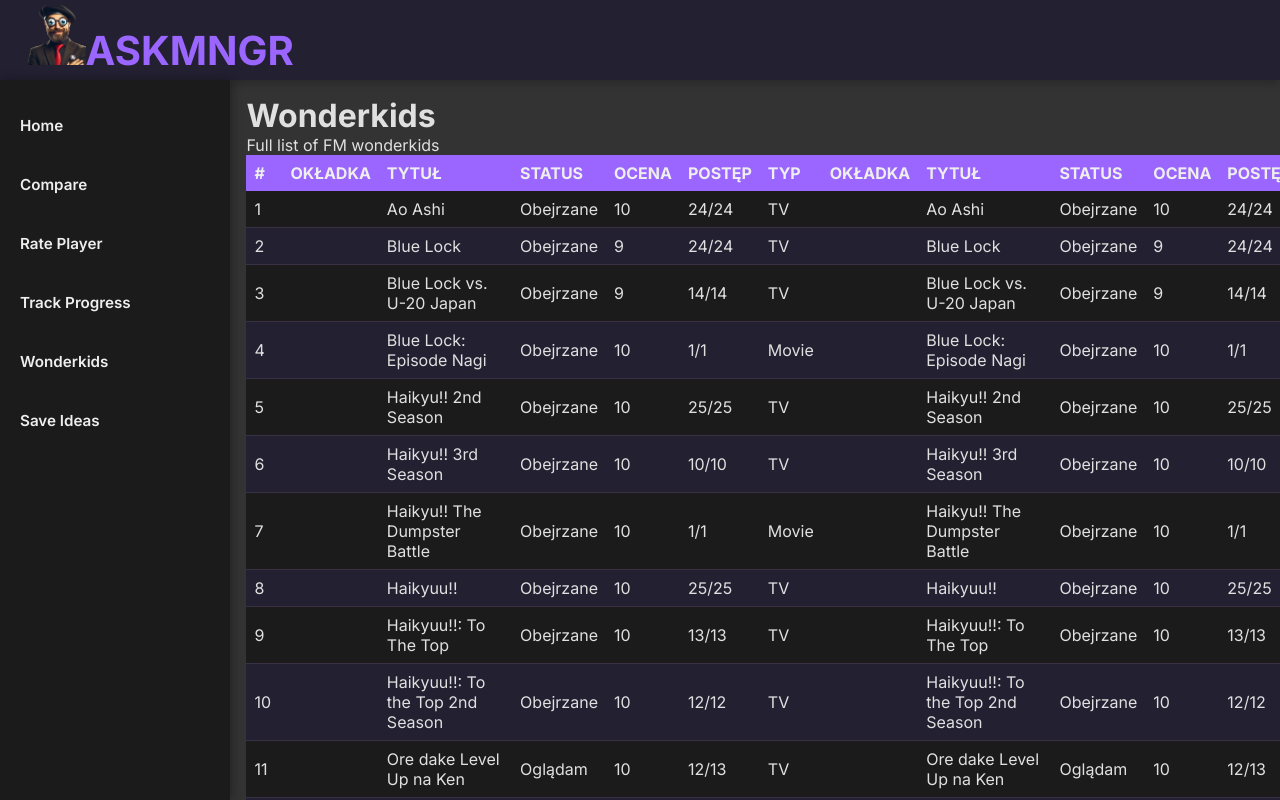
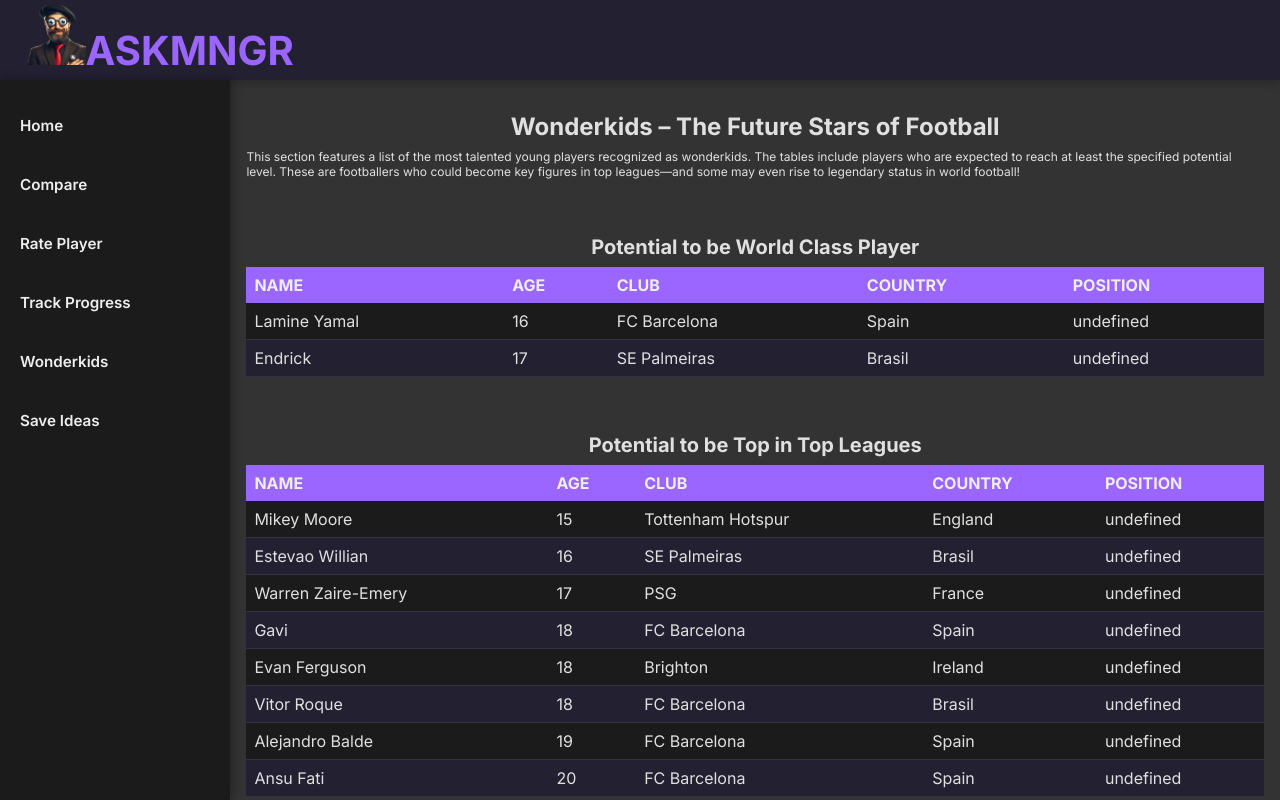
Before and after one commit to Efkey2137/fmApp, a React (Create React App) app: page /wonderkids in a window 1280 px wide. Built offline with nearby package versions, Linux system fonts and the light colour scheme; the HTML template or start-up script is replaced by a standard one.

Commit message:
added potential csv file and update wonderkids page for multiple tables

```diff
--- a/src/App.css
+++ b/src/App.css
@@ -122,10 +122,35 @@ main::-webkit-scrollbar-thumb {
 main::-webkit-scrollbar-thumb:hover {
   background: #7a50cc;
 }
+.wonderkids{
+  display: flex;
+  flex-direction: column;;
+  width: 100%;
+  text-align: center;
+}
+.wonderkids h1{
+  font-size: 3dvh;
+  margin-top: 2dvh;
+}
+.wonderkids p{
+  text-align: left;
+  font-size: 1.5dvh;
+  margin-top: 1dvh;
+}
+.wonderkids-table-container{
+  overflow-x: auto;
+  margin-top: 5dvh;
+}
+.wonderkids-table-container h2{
+  font-size: 2.5dvh;
+  margin-top: 2dvh;
+}
 
 .wonderkids-table{
+  margin-top: 1dvh;
   width: 100%;
   border-collapse: collapse;
+  text-align: left;
 }
 .wonderkids-table th{
   background-color: #9a66ff;
--- a/src/hooks/useFetch.tsx
+++ b/src/hooks/useFetch.tsx
@@ -4,11 +4,12 @@ type Callback = (data: any) => void;
 
 const useFetch = () => {
 
-    const sanitizeColumns = (data:any) => {
-        return data.map((item:any) => {
-            const sanitizedItem = {...item};
+    // Poprawiona funkcja, która nie pozostawia oryginalnych kluczy
+    const sanitizeColumns = (data: any) => {
+        return data.map((item: any) => {
+            const sanitizedItem: any = {};
             Object.keys(item).forEach(key => {
-                const sanitizedKey = key.toLowerCase().replace(/(\s|-)/g,"_");
+                const sanitizedKey = key.toLowerCase().replace(/(\s|-)/g, "_");
                 sanitizedItem[sanitizedKey] = item[key];
             });
             return sanitizedItem;
--- a/src/pages/Wonderkids.tsx
+++ b/src/pages/Wonderkids.tsx
@@ -2,42 +2,42 @@ import React, { useEffect, useState } from "react";
 import useFetch from "../hooks/useFetch";
 
 const Wonderkids: React.FC = () => {
-    const [data, setData] = useState<any[]>([]);
     const { fetchCsvData } = useFetch();
+    const [data150, setData150] = useState<any[]>([]);
+    const [data160, setData160] = useState<any[]>([]);
+    const [data170, setData170] = useState<any[]>([]);
 
     useEffect(() => {
-        fetchCsvData("./exampleData.csv", (parsedData) => {
+        const loadCsvData = (file: string, setData: React.Dispatch<React.SetStateAction<any[]>>) => {
+            fetchCsvData(file, (parsedData) => {
                 if (Array.isArray(parsedData)) {
                     const cleanedData = parsedData.filter(row => row && Object.keys(row).length > 0);
                     setData(cleanedData);
                 } else {
-                console.error("Parsed data is not an array:", parsedData);
+                    console.error(`Parsed data from ${file} is not an array:`, parsedData);
                 }
             });
-    }, []);
+        };
 
-    useEffect(() => {
-        console.log("Updated data:", data);
-    }, [data]);
+        loadCsvData("./150plus.csv", setData150);
+        loadCsvData("./160plus.csv", setData160);
+        loadCsvData("./170plus.csv", setData170);
+    }, [fetchCsvData]);
 
+    const formatHeader = (header: string) => header.replace(/_/g, " ").toUpperCase();
+
+    const renderTable = (data: any[], title: string) => {
         const headers = data.length > 0 ? Object.keys(data[0]) : [];
 
-    const formatHeader = (header: string) =>
-        header.replace(/_/g, " ").toUpperCase();
-
         return (
-        <div>
-            <h1>Wonderkids</h1>
-            <p>Full list of FM wonderkids</p>
-
+            <div className="wonderkids-table-container">
+                <h2>{title}</h2>
                 {data.length > 0 ? (
                     <table className="wonderkids-table">
                         <thead>
                             <tr>
                                 {headers.map((header) => (
-                                <th key={header}>
-                                    {formatHeader(header)}
-                                </th>
+                                    <th key={header}>{formatHeader(header)}</th>
                                 ))}
                             </tr>
                         </thead>
@@ -45,9 +45,7 @@ const Wonderkids: React.FC = () => {
                             {data.map((wonderkid, index) => (
                                 <tr key={index}>
                                     {headers.map((header) => (
-                                    <td key={header}>
-                                        {wonderkid[header]}
-                                    </td>
+                                        <td key={header}>{wonderkid[header]}</td>
                                     ))}
                                 </tr>
                             ))}
@@ -60,4 +58,15 @@ const Wonderkids: React.FC = () => {
         );
     };
 
+    return (
+        <div className="wonderkids">
+            <h1>Wonderkids – The Future Stars of Football</h1>
+            <p>This section features a list of the most talented young players recognized as wonderkids. The tables include players who are expected to reach at least the specified potential level. These are footballers who could become key figures in top leagues—and some may even rise to legendary status in world football!</p>
+            {renderTable(data170, "Potential to be World Class Player")}
+            {renderTable(data160, "Potential to be Top in Top Leagues")}
+            {renderTable(data150, "Potential to be Solid in Top Leagues")}
+        </div>
+    );
+};
+
 export default Wonderkids;
```
Also changed, not shown: public/150plus.csv (added), public/160plus.csv (added), public/170plus.csv (added). Lines whose indentation alone changed are shown as unchanged.
